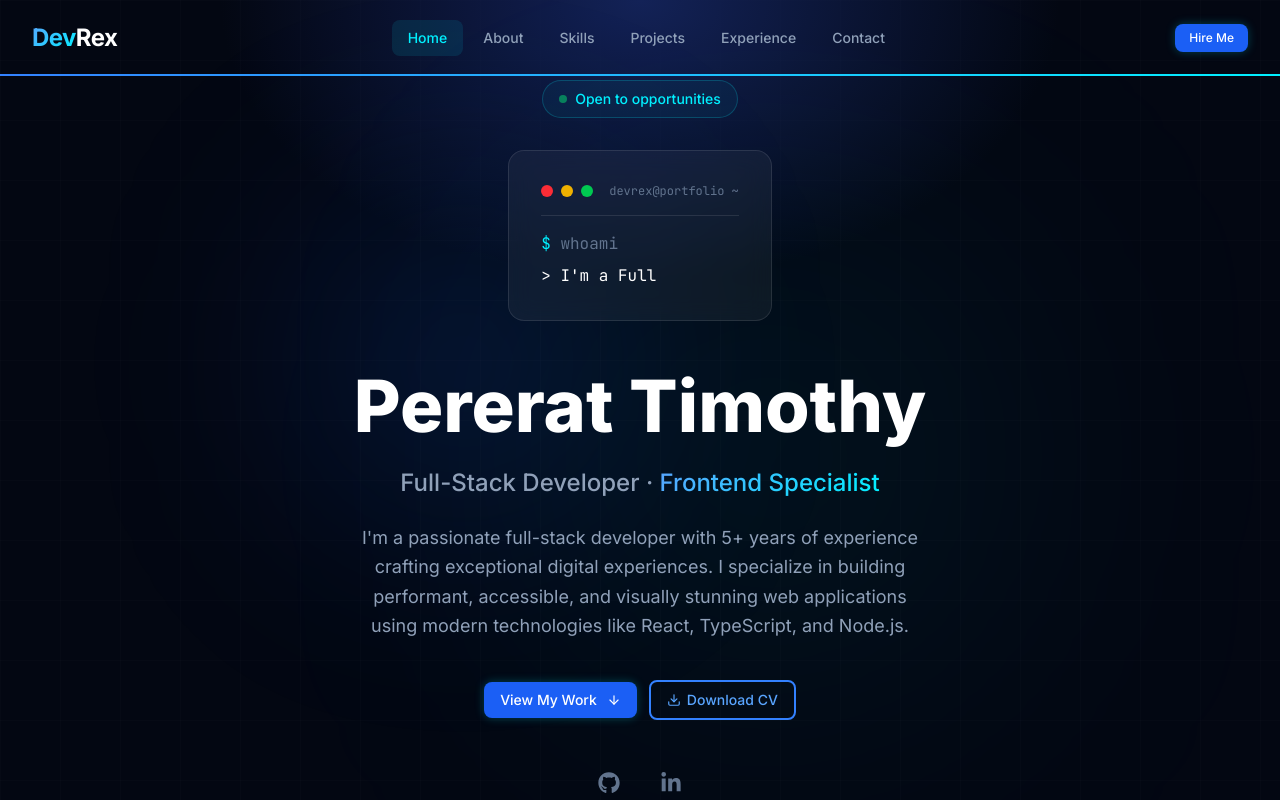
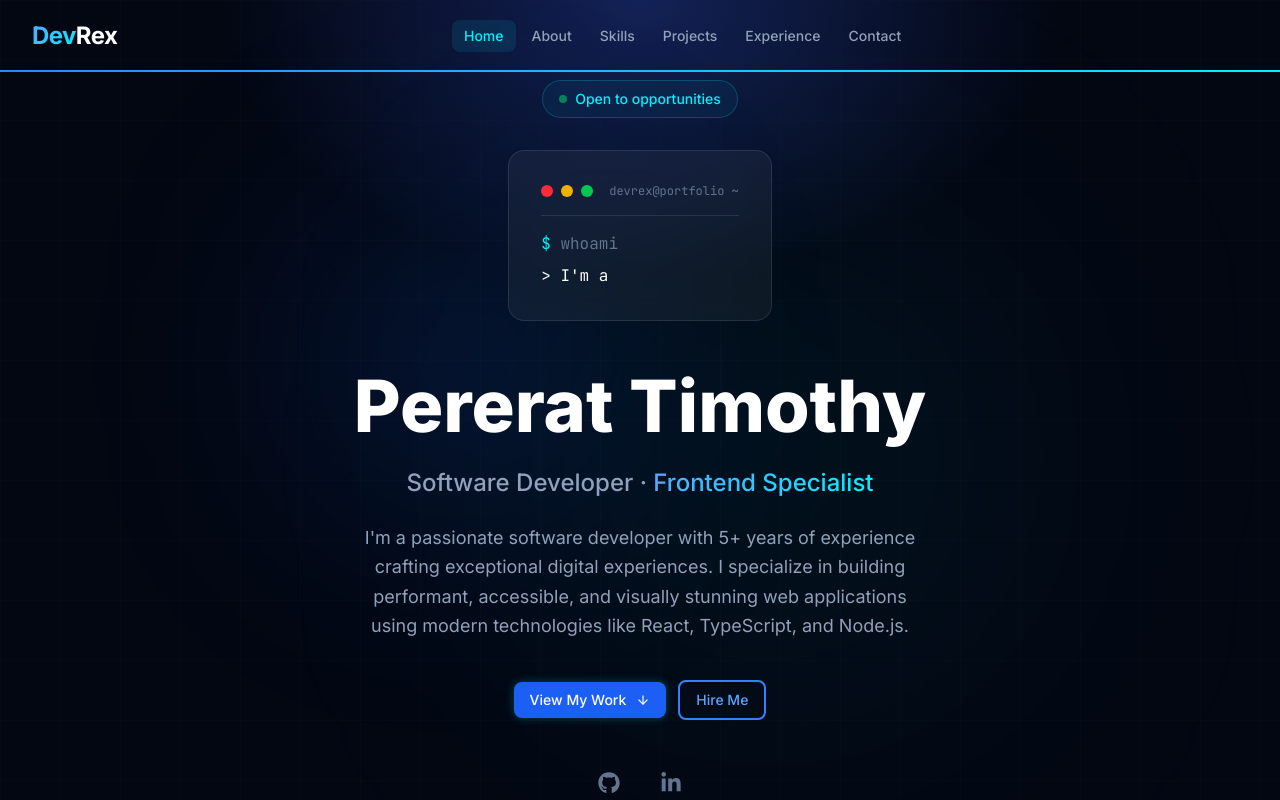
Before and after one commit to Rexzy2005/myporfolio, a React (Vite) app: page / in a window 1280 px wide. Shown: the top 800 px of the page. Built offline with nearby package versions, Linux system fonts and the light colour scheme.

Commit message:
new update

```diff
--- a/src/components/layout/Navbar.tsx
+++ b/src/components/layout/Navbar.tsx
@@ -52,18 +52,24 @@ export default function Navbar() {
         animate={{ y: 0 }}
         transition={{ duration: 0.6, ease: 'easeOut' }}
         className={cn(
-          'fixed top-0 left-0 right-0 z-50 transition-all duration-300',
+          'fixed z-50 transition-all duration-300',
           isScrolled
-            ? 'py-3 shadow-lg shadow-black/10 bg-surface-950/80 backdrop-blur-xl border-b border-white/5'
-            : 'bg-transparent py-5'
+            ? 'top-4 left-4 right-4 lg:left-1/2 lg:-translate-x-1/2 lg:max-w-6xl lg:rounded-full py-3 px-6 shadow-lg shadow-black/20 bg-surface-950/80 backdrop-blur-xl border border-white/10 overflow-hidden'
+            : 'top-0 left-0 right-0 bg-transparent py-5'
         )}
       >
           {/* Scroll progress bar */}
           <motion.div
-            className="absolute bottom-0 left-0 right-0 h-[2px] bg-gradient-to-r from-brand-500 to-neon origin-left"
+            className={cn(
+              'absolute bottom-0 left-0 right-0 h-0.5 bg-linear-to-r from-brand-500 to-neon origin-left',
+              isScrolled ? 'rounded-full' : ''
+            )}
             style={{ scaleX }}
           />
-        <div className="max-w-7xl mx-auto px-4 sm:px-6 lg:px-8 flex items-center justify-between">
+        <div className={cn(
+          'mx-auto flex items-center justify-between',
+          isScrolled ? 'px-2 gap-6' : 'max-w-7xl px-4 sm:px-6 lg:px-8'
+        )}>
           {/* Logo */}
           <motion.a
             href="#home"
@@ -83,7 +89,7 @@ export default function Navbar() {
                 href={link.href}
                 onClick={(e) => { e.preventDefault(); scrollToSection(link.href); }}
                 className={cn(
-                  'px-4 py-2 text-sm font-medium rounded-lg transition-all duration-200',
+                  'px-3 py-1.5 text-sm font-medium rounded-lg transition-all duration-200 whitespace-nowrap',
                   activeSection === link.href.replace('#', '')
                     ? 'text-neon bg-neon/10'
                     : 'text-slate-400 hover:text-white hover:bg-white/5'
@@ -96,17 +102,6 @@ export default function Navbar() {
 
           {/* Right side actions */}
           <div className="flex items-center gap-3">
-            {/* Hire Me CTA */}
-            <Button
-              variant="primary"
-              size="sm"
-              glow
-              className="hidden sm:inline-flex"
-              onClick={() => scrollToSection('#contact')}
-            >
-              Hire Me
-            </Button>
-
             {/* Mobile menu button */}
             <motion.button
               whileTap={{ scale: 0.9 }}
@@ -163,7 +158,7 @@ export default function Navbar() {
               <div className="mt-8">
                 <Button
                   variant="primary"
-                  size="lg"
+                  size="md"
                   glow
                   className="w-full"
                   onClick={() => scrollToSection('#contact')}
--- a/src/data/constants.ts
+++ b/src/data/constants.ts
@@ -8,22 +8,22 @@ export const navLinks = [
 ];
 
 export const socialLinks = {
-  github: 'https://github.com/devrex',
-  linkedin: 'https://linkedin.com/in/devrex',
-  twitter: 'https://twitter.com/devrex',
-  email: 'hello@devrex.dev',
+  github: 'https://github.com/Rexzy2005',
+  linkedin: 'https://linkedin.com/in/pererat-timothy',
+  twitter: 'https://twitter.com/dev_rexzy',
+  email: 'timothypererat2004@gmail.com',
 };
 
 export const personalInfo = {
   name: 'Pererat Timothy',
   brandName: 'DevRex',
-  title: 'Full-Stack Developer',
+  title: 'Software Developer',
   subtitle: 'Frontend Specialist',
   yearsOfExperience: 5,
   projectsDelivered: 30,
   happyClients: 20,
-  bio: `I'm a passionate full-stack developer with 5+ years of experience crafting exceptional digital experiences. I specialize in building performant, accessible, and visually stunning web applications using modern technologies like React, TypeScript, and Node.js.`,
+  bio: `I'm a passionate software developer with 5+ years of experience crafting exceptional digital experiences. I specialize in building performant, accessible, and visually stunning web applications using modern technologies like React, TypeScript, and Node.js.`,
   longBio: `With a deep focus on frontend excellence and a solid foundation in backend architecture, I bridge the gap between beautiful design and robust engineering. From e-commerce platforms to DeFi applications, I've delivered solutions that make a real impact. I believe in clean code, continuous learning, and building products that users love.`,
-  location: 'Remote',
+  location: 'Hybrid',
   availability: 'Open to opportunities',
 };
--- a/src/data/experience.ts
+++ b/src/data/experience.ts
@@ -14,65 +14,65 @@ export const experiences: Experience[] = [
   {
     id: '1',
     role: 'Senior Frontend Developer',
-    company: 'TechFlow Inc.',
+    company: 'Deta Wallet',
     location: 'Remote',
-    startDate: 'Jan 2024',
+    startDate: 'Jan 2026',
     endDate: 'Present',
-    description: 'Leading frontend architecture and development for a SaaS platform serving enterprise clients.',
+    description: 'Building a consumer wallet application as the senior frontend developer for a fintech startup.',
     achievements: [
-      'Architected and led migration from legacy jQuery codebase to React + TypeScript, improving performance by 40%',
-      'Established frontend coding standards, component library, and CI/CD pipelines for the team',
-      'Mentored 4 junior developers through code reviews, pair programming, and tech talks',
-      'Implemented micro-frontend architecture to enable independent team deployments',
+      'Leading frontend architecture and development of the consumer wallet product',
+      'Implementing secure, responsive UI components for financial transactions',
+      'Collaborating with backend and blockchain teams to integrate wallet functionality',
+      'Establishing frontend coding standards and component library for the team',
     ],
-    techUsed: ['React', 'TypeScript', 'Next.js', 'Tailwind CSS', 'GraphQL', 'Jest'],
+    techUsed: ['React', 'TypeScript', 'Tailwind CSS', 'Web3.js', 'REST APIs'],
   },
   {
     id: '2',
-    role: 'Full-Stack Developer',
-    company: 'StartupLab',
-    location: 'Remote',
-    startDate: 'Mar 2022',
-    endDate: 'Dec 2023',
-    description: 'Built and maintained multiple web applications for various startup clients with fast delivery cycles.',
+    role: 'Frontend Developer (Intern)',
+    company: 'NHUD Foundation',
+    location: 'On-site',
+    startDate: 'Aug 2025',
+    endDate: 'Jan 2026',
+    description: 'Completed a hands-on internship building frontend interfaces for the foundation\'s digital platforms.',
     achievements: [
-      'Delivered 8+ full-stack projects on time and within budget for diverse startup clients',
-      'Built a real-time collaborative project management tool used by 15+ teams',
-      'Implemented CI/CD pipelines reducing deployment time from 30 minutes to 5 minutes',
-      'Optimized database queries resulting in 60% improvement in API response times',
+      'Developed and maintained responsive web interfaces for the foundation\'s projects',
+      'Collaborated with designers and backend developers to deliver features on schedule',
+      'Improved page load performance and accessibility across multiple pages',
+      'Gained practical experience working in a professional team environment',
     ],
-    techUsed: ['React', 'Node.js', 'Express', 'MongoDB', 'PostgreSQL', 'Docker', 'AWS'],
+    techUsed: ['React', 'JavaScript', 'TypeScript', 'Tailwind CSS', 'Git'],
   },
   {
     id: '3',
-    role: 'Frontend Developer',
-    company: 'PixelCraft Studio',
-    location: 'Hybrid',
-    startDate: 'Jun 2021',
-    endDate: 'Feb 2022',
-    description: 'Crafted responsive, animated web interfaces for creative agency clients across multiple industries.',
+    role: 'Senior Frontend Developer',
+    company: 'Uphouse',
+    location: 'Remote',
+    startDate: '2024',
+    endDate: '2025',
+    description: 'Served as senior frontend developer building and shipping web products for clients.',
     achievements: [
-      'Developed 12+ responsive websites with complex animations using GSAP and Framer Motion',
-      'Achieved 95+ Lighthouse scores consistently across all delivered projects',
-      'Collaborated directly with design team to establish a reusable component library',
-      'Reduced average project delivery time by 20% through workflow automation',
+      'Led frontend development across multiple client projects with fast delivery cycles',
+      'Architected reusable component libraries and design systems',
+      'Mentored junior developers through code reviews and pair programming sessions',
+      'Delivered performant, accessible interfaces with 95+ Lighthouse scores',
     ],
-    techUsed: ['React', 'Vue.js', 'SCSS', 'GSAP', 'Framer Motion', 'Figma'],
+    techUsed: ['React', 'TypeScript', 'Next.js', 'Tailwind CSS', 'Framer Motion', 'REST APIs'],
   },
   {
     id: '4',
-    role: 'Junior Web Developer',
-    company: 'WebCraft Agency',
+    role: 'Software Engineering Student',
+    company: 'Nigerian Army University',
     location: 'On-site',
-    startDate: 'Jan 2021',
-    endDate: 'May 2021',
-    description: 'Started professional career building websites and gaining foundational full-stack skills.',
+    startDate: '2023',
+    endDate: 'Present',
+    description: 'Pursuing a degree in Software Engineering, currently in final year.',
     achievements: [
-      'Built and deployed 6 client websites using React and Node.js',
-      'Implemented responsive designs that worked across all major browsers',
-      'Learned agile development practices and version control workflows',
-      'Contributed to the company\'s internal component library',
+      'Studying software engineering principles, data structures, and algorithms',
+      'Building personal and academic projects using modern web technologies',
+      'Participating in coding competitions and tech community events',
+      'Combining academic knowledge with real-world professional experience',
     ],
-    techUsed: ['React', 'JavaScript', 'Node.js', 'CSS', 'Git', 'Firebase'],
+    techUsed: ['Python', 'Java', 'C++', 'React', 'Data Structures', 'Algorithms'],
   },
 ];
--- a/src/data/projects.ts
+++ b/src/data/projects.ts
@@ -10,12 +10,41 @@ export interface Project {
   features: string[];
   image: string;
   liveUrl?: string;
-  githubUrl?: string;
   category: 'fullstack' | 'frontend' | 'web3' | 'backend';
   featured: boolean;
 }
 
 export const projects: Project[] = [
+  {
+    id: 'payflow',
+    title: 'PayFlow — Web3 Payroll Platform',
+    shortDescription: 'A decentralized payroll platform for Web3 teams and DAOs. Currently in development.',
+    fullDescription: 'PayFlow is a blockchain-powered payroll management platform that enables DAOs and Web3 teams to manage salary payments securely and transparently. It removes the need for intermediaries by leveraging smart contracts to hold and distribute funds — making payroll trustless, auditable, and efficient.',
+    problem: 'Managing payroll in decentralized organizations is complex and fragmented. Traditional payroll systems don\'t support crypto payments, and manual wallet transfers are error-prone, time-consuming, and lack transparency for team members.',
+    approach: 'Designed a clean, intuitive dashboard that abstracts away blockchain complexity so administrators can onboard team members, set salaries, and execute payroll in just a few clicks. Smart contracts handle fund custody and distribution with built-in security measures to protect against common vulnerabilities.',
+    outcome: 'Currently in active development. The platform supports one-click payroll execution, real-time payment tracking, and seamless wallet integration — positioning it as a go-to payroll solution for the growing Web3 workforce.',
+    techStack: ['Next.js', 'TypeScript', 'Solidity', 'Ethers.js', 'Tailwind CSS', 'Framer Motion', 'OpenZeppelin'],
+    features: ['One-click payroll execution for entire teams', 'On-chain transparency with full audit trail', 'Secure smart contract with reentrancy protection', 'Seamless MetaMask wallet integration', 'Team member dashboard with payment history', 'Multi-network support (Ethereum, Polygon, Sepolia)'],
+    image: '/projects/payflow.png',
+    liveUrl: 'https://pay-flow-five-delta.vercel.app/',
+    category: 'web3',
+    featured: true,
+  },
+  {
+    id: 'script-bms',
+    title: 'Script — Business Management System',
+    shortDescription: 'An all-in-one business management platform built for Nigerian SMEs to manage sales, inventory, and customers.',
+    fullDescription: 'Script is a smart business management system designed specifically for Nigerian small and medium enterprises. It provides a unified platform to manage sales, track inventory, monitor cash flow, and maintain customer relationships — all with local payment integrations and practical workflows tailored to the Nigerian market.',
+    problem: 'Nigerian SMEs often rely on scattered tools, manual spreadsheets, or expensive foreign software that doesn\'t understand the local market. They need an affordable, reliable platform that supports local currencies, payment methods, and business workflows.',
+    approach: 'Built a comprehensive, local-first platform with features like sales management, inventory tracking, advanced analytics, customer management, and team collaboration. Integrated Nigerian payment providers and optimized the app for low-bandwidth environments with offline-capable features.',
+    outcome: 'Serving 500+ active businesses with over ₦2B tracked in sales. Maintains 99.9% uptime and provides 24/7 priority support. Affordable pricing at ₦200/month makes it accessible to businesses of all sizes.',
+    techStack: ['React', 'Next.js', 'TypeScript', 'Tailwind CSS', 'Node.js', 'PostgreSQL', 'Flutterwave'],
+    features: ['Sales management with payment tracking', 'Real-time inventory tracking with reorder alerts', 'Advanced analytics and business insights', 'Customer relationship management', 'Team collaboration with role-based permissions', 'Nigerian bank & Flutterwave payment integration'],
+    image: '/projects/script.png',
+    liveUrl: 'https://scripttool.vercel.app/',
+    category: 'fullstack',
+    featured: true,
+  },
   {
     id: 'nexus-ecommerce',
     title: 'Nexus E-Commerce Platform',
@@ -28,7 +57,6 @@ export const projects: Project[] = [
     features: ['Real-time inventory tracking', 'Stripe payment integration', 'Admin dashboard with analytics', 'Responsive product catalog', 'Order management system', 'Email notifications'],
     image: '/projects/nexus-ecommerce.jpg',
     liveUrl: 'https://example.com',
-    githubUrl: 'https://github.com/devrex',
     category: 'fullstack',
     featured: true,
   },
@@ -44,7 +72,6 @@ export const projects: Project[] = [
     features: ['Token swap with price impact preview', 'Liquidity pool management', 'Wallet integration (MetaMask, WalletConnect)', 'Transaction history', 'Real-time price charts', 'Slippage protection'],
     image: '/projects/defi-swap.jpg',
     liveUrl: 'https://example.com',
-    githubUrl: 'https://github.com/devrex',
     category: 'web3',
     featured: true,
   },
@@ -60,7 +87,6 @@ export const projects: Project[] = [
     features: ['Drag-and-drop Kanban boards', 'Real-time collaboration', 'Sprint planning tools', 'Team analytics dashboard', 'Automated notifications', 'File attachments & comments'],
     image: '/projects/taskflow.jpg',
     liveUrl: 'https://example.com',
-    githubUrl: 'https://github.com/devrex',
     category: 'fullstack',
     featured: true,
   },
@@ -76,7 +102,6 @@ export const projects: Project[] = [
     features: ['Drag-and-drop editor', 'AI content generation', 'Custom theme builder', 'One-click deployment', 'Analytics dashboard', 'Custom domain support'],
     image: '/projects/portfolio-builder.jpg',
     liveUrl: 'https://example.com',
-    githubUrl: 'https://github.com/devrex',
     category: 'frontend',
     featured: true,
   },
@@ -91,7 +116,6 @@ export const projects: Project[] = [
     techStack: ['Node.js', 'Express', 'TypeScript', 'PostgreSQL', 'Redis', 'Docker', 'Jest', 'AWS'],
     features: ['JWT authentication & refresh tokens', 'Rate limiting & throttling', 'Webhook integrations', 'Data aggregation & analytics', 'Comprehensive API documentation', 'Automated testing pipeline'],
     image: '/projects/healthtrack.jpg',
-    githubUrl: 'https://github.com/devrex',
     category: 'backend',
     featured: false,
   },
--- a/src/sections/Hero.tsx
+++ b/src/sections/Hero.tsx
@@ -1,6 +1,6 @@
 import { motion } from 'framer-motion';
 import { TypeAnimation } from 'react-type-animation';
-import { FiDownload, FiArrowDown } from 'react-icons/fi';
+import { FiArrowDown } from 'react-icons/fi';
 import { FaGithub, FaLinkedinIn } from 'react-icons/fa6';
 import Button from '@/components/ui/Button';
 import { personalInfo, socialLinks } from '@/data/constants';
@@ -122,12 +122,10 @@ export default function Hero() {
               variant="outline"
               size="md"
               onClick={() => {
-                // TODO: Replace with actual resume PDF path
-                window.open('/resume.pdf', '_blank');
+                document.getElementById('contact')?.scrollIntoView({ behavior: 'smooth' });
               }}
             >
-              <FiDownload />
-              Download CV
+              Hire Me
             </Button>
           </motion.div>
 
--- a/src/sections/Skills.tsx
+++ b/src/sections/Skills.tsx
@@ -1,4 +1,4 @@
-import { useState } from 'react';
+import { useState, useRef, useCallback } from 'react';
 import { motion, AnimatePresence } from 'framer-motion';
 import Container from '@/components/ui/Container';
 import SectionHeading from '@/components/ui/SectionHeading';
@@ -24,15 +24,56 @@ const proficiencyColors: Record<string, string> = {
 
 function SkillNode({ skill, index }: { skill: Skill; index: number }) {
   const [isHovered, setIsHovered] = useState(false);
+  const nodeRef = useRef<HTMLDivElement>(null);
+  const [tooltipStyle, setTooltipStyle] = useState<React.CSSProperties>({});
+  const [arrowStyle, setArrowStyle] = useState<React.CSSProperties>({});
+
+  const updateTooltipPosition = useCallback(() => {
+    if (!nodeRef.current) return;
+    const rect = nodeRef.current.getBoundingClientRect();
+    const tooltipW = 240; // w-60 = 240px
+    const padding = 12;
+    const screenW = window.innerWidth;
+
+    // Default: centered above
+    let left = rect.width / 2 - tooltipW / 2;
+    // Clamp so tooltip doesn't go off-screen
+    const absLeft = rect.left + left;
+    const absRight = absLeft + tooltipW;
+
+    let arrowLeft = '50%';
+
+    if (absLeft < padding) {
+      const shift = padding - absLeft;
+      left += shift;
+      // Move arrow to stay pointing at the card center
+      arrowLeft = `${Math.max(16, tooltipW / 2 - shift)}px`;
+    } else if (absRight > screenW - padding) {
+      const shift = absRight - (screenW - padding);
+      left -= shift;
+      arrowLeft = `${Math.min(tooltipW - 16, tooltipW / 2 + shift)}px`;
+    }
+
+    setTooltipStyle({ left: `${left}px`, transform: 'none' });
+    setArrowStyle({ left: arrowLeft, transform: 'translateX(-50%) rotate(45deg)' });
+  }, []);
+
+  const handleEnter = () => {
+    updateTooltipPosition();
+    setIsHovered(true);
+  };
 
   return (
     <motion.div
+      ref={nodeRef}
       initial={{ opacity: 0, scale: 0.5 }}
       animate={{ opacity: 1, scale: 1 }}
       exit={{ opacity: 0, scale: 0.5 }}
       transition={{ duration: 0.4, delay: index * 0.05 }}
-      onMouseEnter={() => setIsHovered(true)}
+      onMouseEnter={handleEnter}
       onMouseLeave={() => setIsHovered(false)}
+      onTouchStart={handleEnter}
+      onTouchEnd={() => setIsHovered(false)}
       className="relative group"
     >
       <motion.div
@@ -62,7 +103,8 @@ function SkillNode({ skill, index }: { skill: Skill; index: number }) {
             animate={{ opacity: 1, y: 0, scale: 1 }}
             exit={{ opacity: 0, y: 10, scale: 0.95 }}
             transition={{ duration: 0.2 }}
-            className="absolute z-50 left-1/2 -translate-x-1/2 bottom-full mb-3 w-64 p-4 rounded-xl text-sm pointer-events-none bg-surface-800 border border-glass-border shadow-xl"
+            className="absolute z-50 bottom-full mb-3 w-60 p-4 rounded-xl text-sm pointer-events-none bg-surface-800 border border-glass-border shadow-xl"
+            style={tooltipStyle}
           >
             <div className="flex items-center gap-2 mb-2">
               <skill.icon size={16} style={{ color: skill.color }} />
@@ -82,7 +124,10 @@ function SkillNode({ skill, index }: { skill: Skill; index: number }) {
               </p>
             )}
             {/* Arrow */}
-            <div className="absolute left-1/2 -translate-x-1/2 -bottom-2 w-4 h-4 rotate-45 bg-surface-800 border-r border-b border-glass-border" />
+            <div
+              className="absolute -bottom-2 w-4 h-4 bg-surface-800 border-r border-b border-glass-border"
+              style={arrowStyle}
+            />
           </motion.div>
         )}
       </AnimatePresence>
@@ -147,7 +192,7 @@ export default function Skills() {
                 {activeTab === tab.key && (
                   <motion.div
                     layoutId="activeSkillTab"
-                    className="absolute inset-0 bg-gradient-to-r from-brand-600 to-brand-500 rounded-xl"
+                    className="absolute inset-0 bg-linear-to-r from-brand-600 to-brand-500 rounded-xl"
                     transition={{ type: 'spring', stiffness: 300, damping: 30 }}
                   />
                 )}
```
Also changed, not shown: src/sections/Experience.tsx (+62 -39 lines), src/sections/Projects.tsx (+44 -23 lines), public/projects/payflow.png (added), public/projects/script.png (added).
